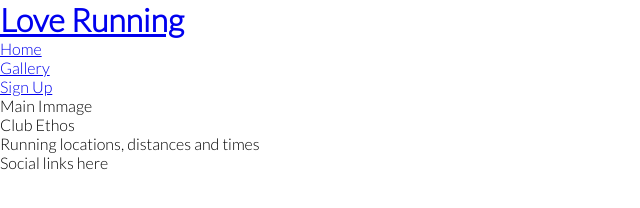
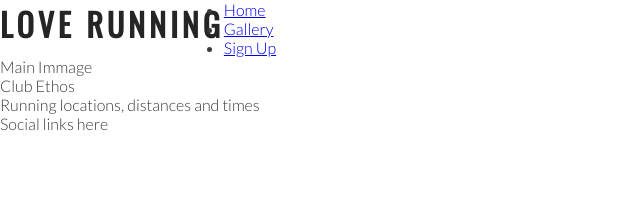
Before and after one commit to Gurmali/love-runnig, a plain HTML site: page index.html in a window 1280 px wide. Shown: the whole page, without its empty margins (0-640 px from the left). Drawn offline with nearby package versions, Linux system fonts and the light colour scheme.

Commit message:
add style for headings and logo

```diff
--- a/assets/css/style.css
+++ b/assets/css/style.css
@@ -1,13 +1,26 @@
-@import url('https://fonts.googleapis.com/css2?family=Lato:wght@300&family-Oswald&display=swap');
-
+@import url('https://fonts.googleapis.com/css2?family=Lato:wght@300&family=Oswald&display=swap');
 * {
     margin: 0;
     padding: 0;
-    border: 0;
-
+    border: none;
 }
 
 body {
     font-family: lato, sans-serif;
     font-weight: 300;
+    color: #3a3a3a;
 }
+
+/* headings and logo */
+
+h1, h2 {
+    font-family: Oswald, sans-serif;
+    text-transform: uppercase;
+    letter-spacing: 4px;
+    color: #252525
+}
+
+#logo {
+    float: left;
+    font-size: 200%;
+}
--- a/index.html
+++ b/index.html
@@ -16,7 +16,7 @@
 <body>
     <header>
         <a href="index.html">
-            <h1>Love Running</h1>
+            <h1 id="logo">Love Running</h1>
         </a>
 
         <nav>
```
